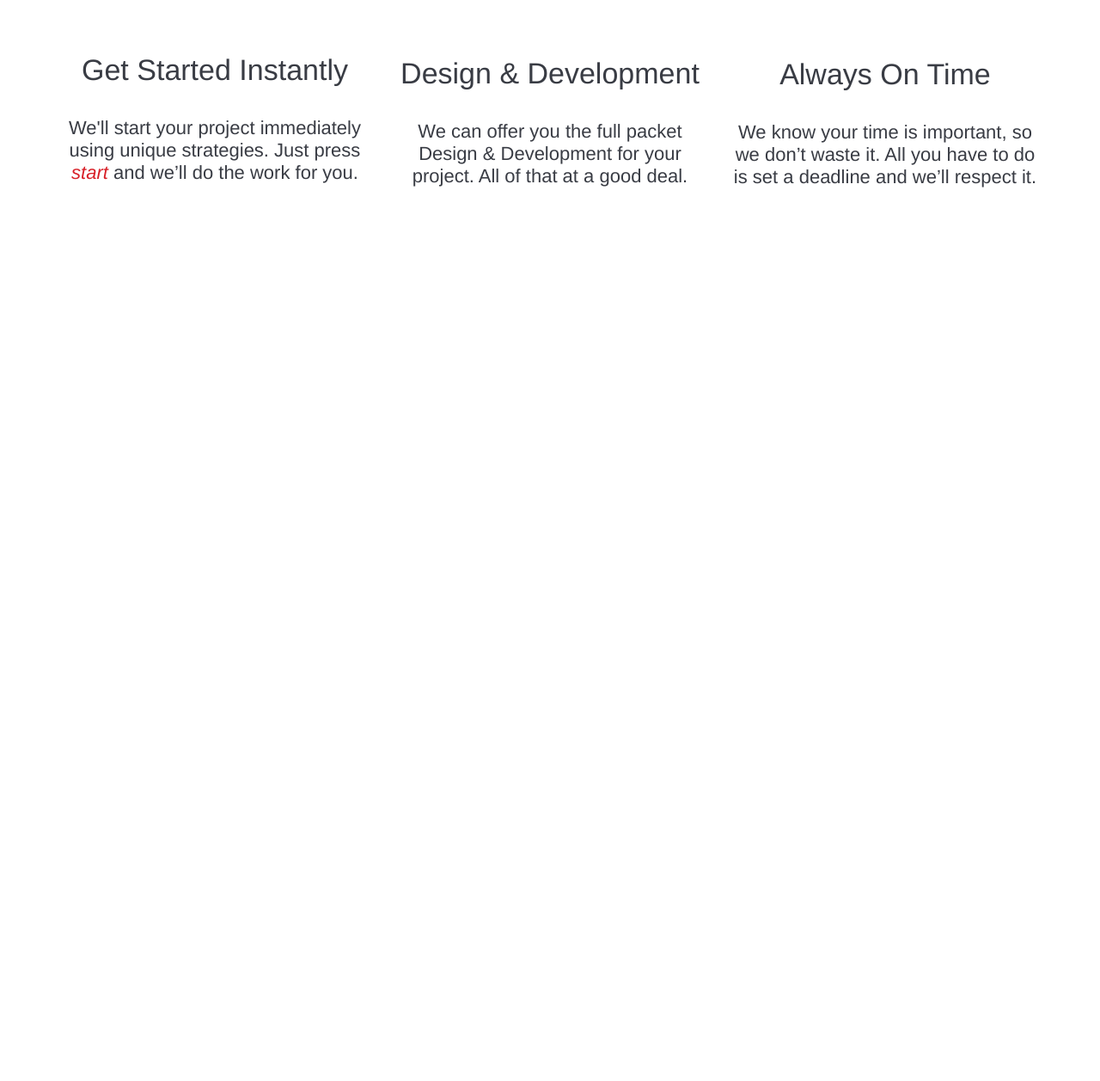
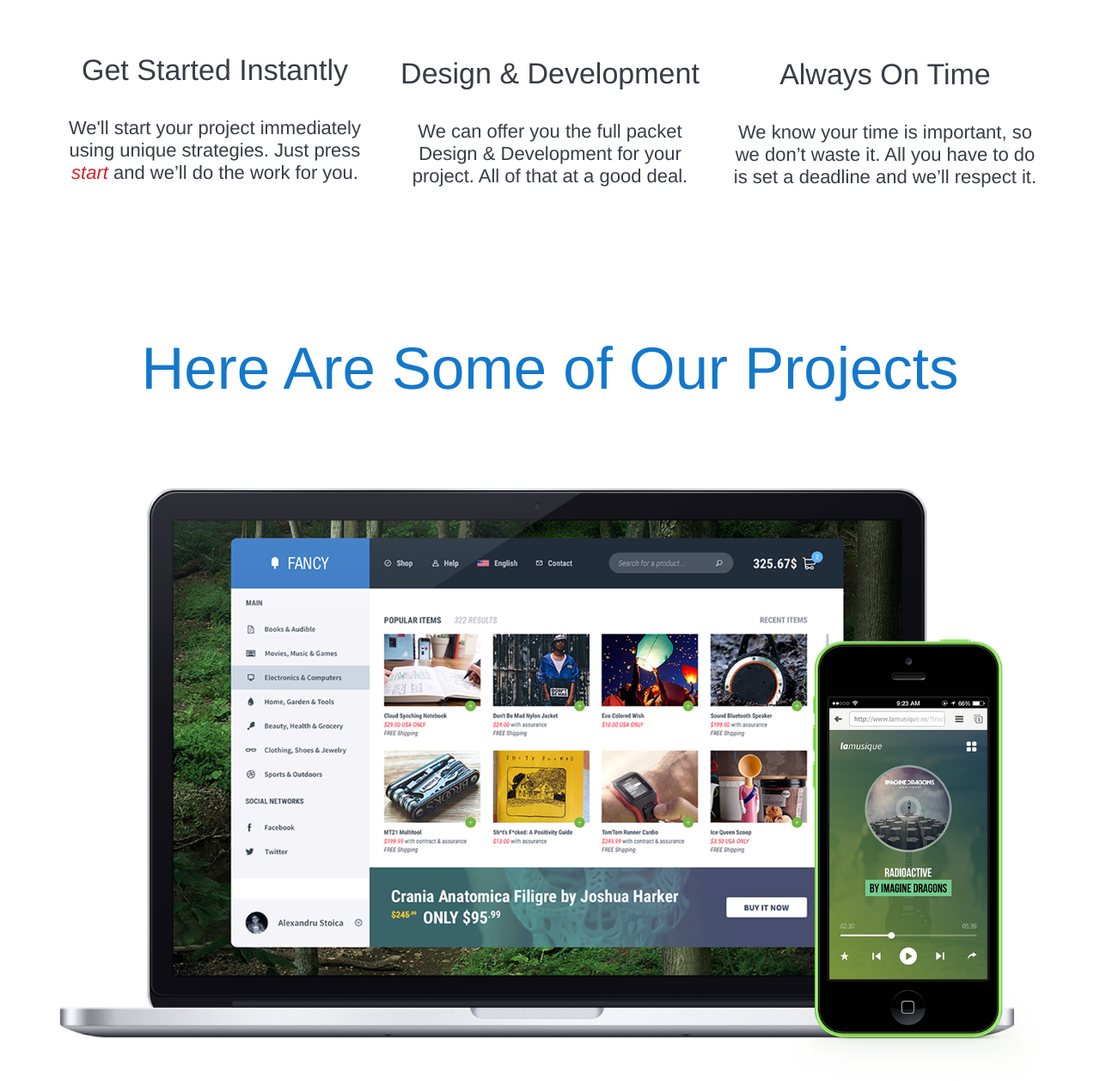
Before and after one commit to VladZelenko/CREATIVE-TIME, a website: page app/index.html in a window 1280 px wide. Shown: the part 1624-2881 px from the top of the page at 86% size. Before the commit the page ends 1853 px from the top, so only its background shows below. Drawn offline with nearby package versions, Linux system fonts and the light colour scheme.

Commit message:
add slick crousel

```diff
--- a/app/index.html
+++ b/app/index.html
@@ -76,6 +76,13 @@
 					</p>
 				</div>
 			</div>
+			<h2 class="title">Here Are Some of Our Projects</h2>
+			<div class="carousel-1">
+				<div><img src="img/crossplatform.png" alt="" class="img-responsive"></div>
+				<div><img src="img/crossplatform.png" alt="" class="img-responsive"></div>
+				<div><img src="img/crossplatform.png" alt="" class="img-responsive"></div>
+				<div><img src="img/crossplatform.png" alt="" class="img-responsive"></div>
+			</div>
 		</div>
 	</section>
 	<script src="libs/jquery/dist/jquery.min.js"></script>
--- a/app/js/custom.js
+++ b/app/js/custom.js
@@ -16,3 +16,10 @@ function closeNav(){
 // 	document.getElementById('nav').style.height = "0%";
 //	document.getElementById('open-btn-nav').style.opacity = "1";
 // }
+
+$('.carousel-1').slick({
+	infinite: true,
+	speed: 1000,
+	autoplay: true,
+	autoplaySpeed: 3000,
+});
--- a/app/sass/partials/_services.scss
+++ b/app/sass/partials/_services.scss
@@ -11,4 +11,9 @@
 		color: #d82028;
 		font-style: italic;
 	}
+	h2.title {
+		margin: 160px 0 100px 0;
+		color: #1378cc;
+		font: 400 69px $helvetica_neue;
+	}
 }
```
Also changed, not shown: app/css/main.css.
